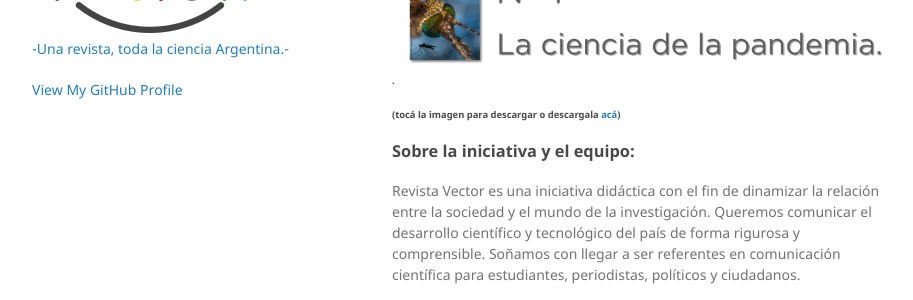
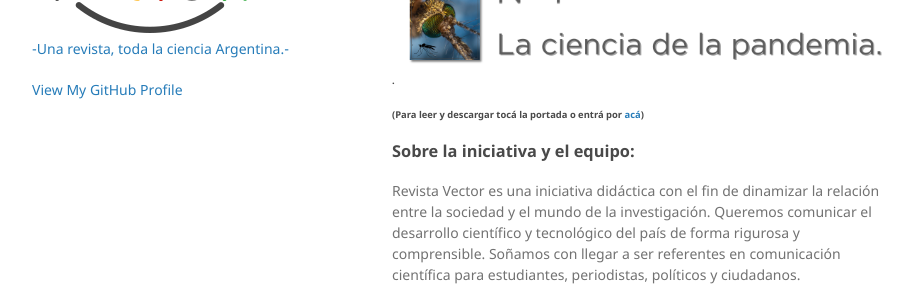
Before and after one commit to RevistaVector/RevistaVector.github.io, a Jekyll site: the page built from index.md, in a window 1280 px wide. Shown: the part 312-612 px from the top of the page, without its empty margins (178-1091 px from the left). Built offline with Jekyll 4.4.1, drawn with Linux system fonts in a browser that asks for light colours; our own code applies the rules of GitHub Pages for plain Markdown files.

Commit message:
Update index.md

```diff
--- a/index.md
+++ b/index.md
@@ -11,7 +11,7 @@
 Números:
 
 ###### [![V1N1](assets/img/numeros/V1N1.png)](https://drive.google.com/file/d/1rPdOwJV2BwTmLj3W-jcYHi2TNaSbEXGY/view?usp=sharing).
-###### (tocá la imagen para descargar o descargala [acá](https://drive.google.com/file/d/1rPdOwJV2BwTmLj3W-jcYHi2TNaSbEXGY/view?usp=sharing))
+###### (Para leer y descargar tocá la portada o entrá por [acá](https://drive.google.com/file/d/1rPdOwJV2BwTmLj3W-jcYHi2TNaSbEXGY/view?usp=sharing))
 
 ### Sobre la iniciativa y el equipo:
 
```
